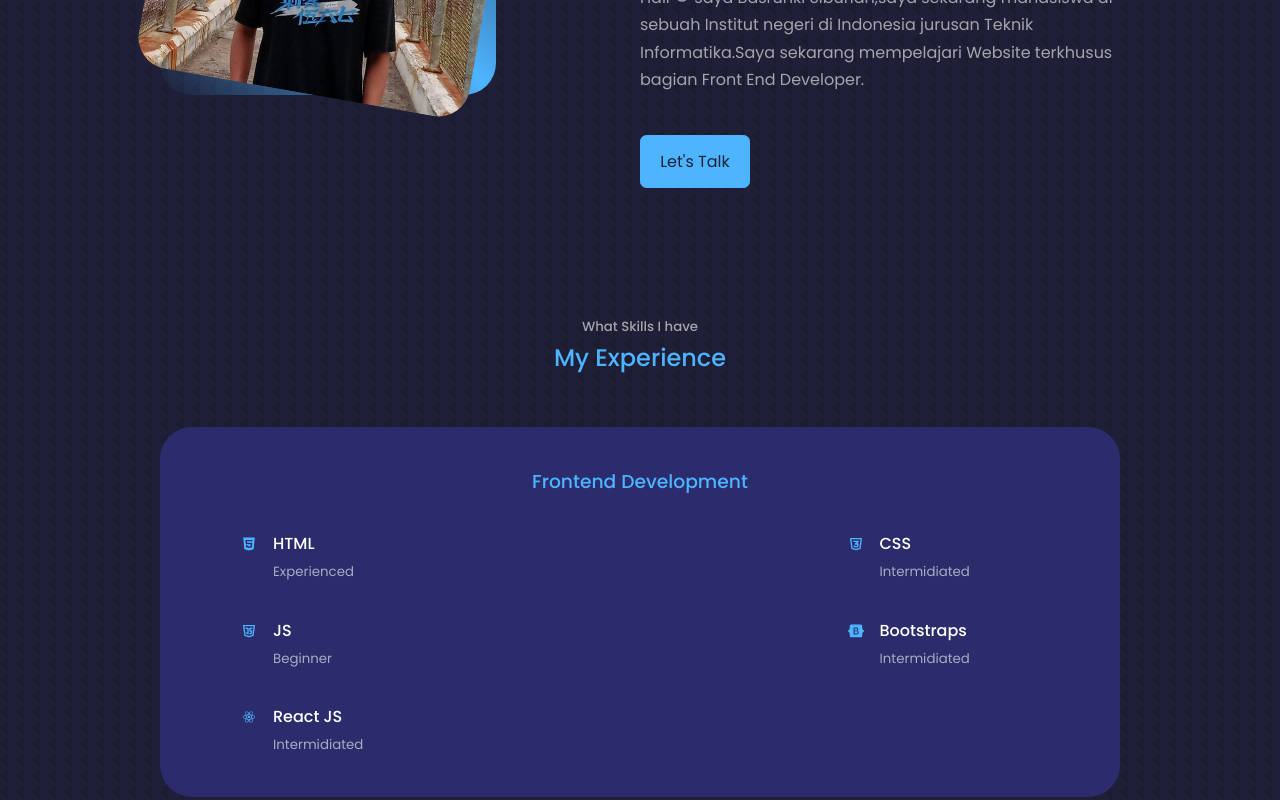
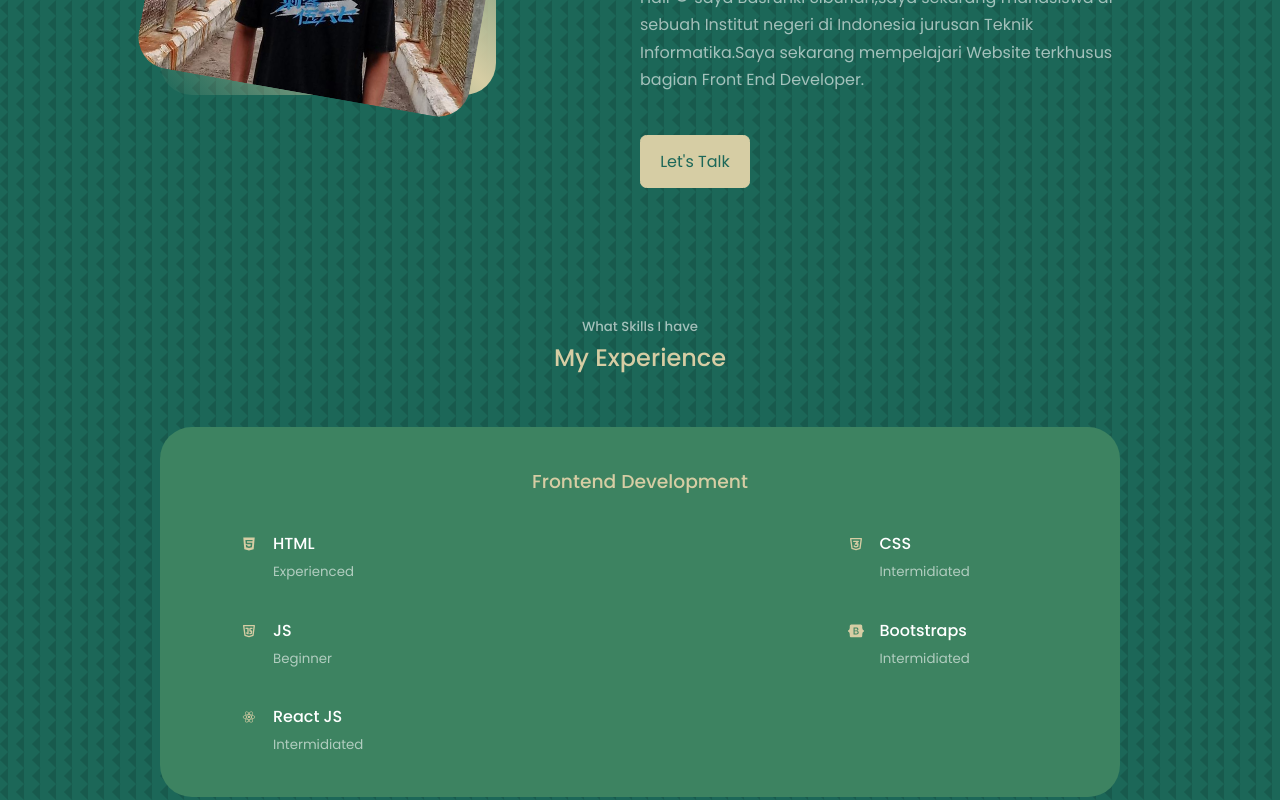
Before and after one commit to siburianbasrunki/portfolio, a React (Create React App) app: page / in a window 1280 px wide. Shown: the part 1280-2080 px from the top of the page. Built offline with nearby package versions, Linux system fonts and the light colour scheme.

Commit message:
update theme color

```diff
--- a/package.json
+++ b/package.json
@@ -10,7 +10,7 @@
     "react": "^18.2.0",
     "react-dom": "^18.2.0",
     "react-icons": "^4.4.0",
-    "react-scripts": "5.0.1",
+    "react-scripts": "^5.0.1",
     "swiper": "^8.3.1",
     "web-vitals": "^2.1.4"
   },
--- a/src/components/contact/contact.css
+++ b/src/components/contact/contact.css
@@ -45,11 +45,13 @@
     padding: 1.5rem;
     border-radius: 0.5rem;
     background: transparent;
-    border: 5px solid var(--color-primary-variant);
+    border: 2px solid var(--color-primary);
     resize: none;
     color: var(--color-white);
 }
-
+::placeholder {
+    color: var(--color-white);
+}
 
 /* media queries  (medium devices)*/
 @media screen and (max-width : 1024px){
--- a/src/index.css
+++ b/src/index.css
@@ -10,7 +10,24 @@
 }
 
 :root {
-    --color-bg : #1f1f38;
+    --color-bg : #1C6758;
+    --color-bg-variant : #3D8361;
+    --color-primary : #D6CDA4;
+    --color-primaty-variant : rgb(214, 205, 164 ,0.4);
+    --color-white :#fff;
+    --color-light : rgba(255, 255, 255 , 0.6);
+
+    --transition : all 400 ease;
+
+    --container-width-lg : 75% ;
+    --container-width-md : 86% ;
+    --container-width-sm : 90% ;
+
+
+}
+
+/*
+ --color-bg : #1f1f38;
     --color-bg-variant : #2c2c6c;
     --color-primary : #4db5ff;
     --color-primaty-variant : rgba(77, 181, 255, 0.4);
@@ -22,8 +39,7 @@
     --container-width-lg : 75% ;
     --container-width-md : 86% ;
     --container-width-sm : 90% ;
-}
-
+ */
 html {
     scroll-behavior: smooth;
 }
```
Also changed, not shown: 1 other file (tests, documents, lock files or other folders).
